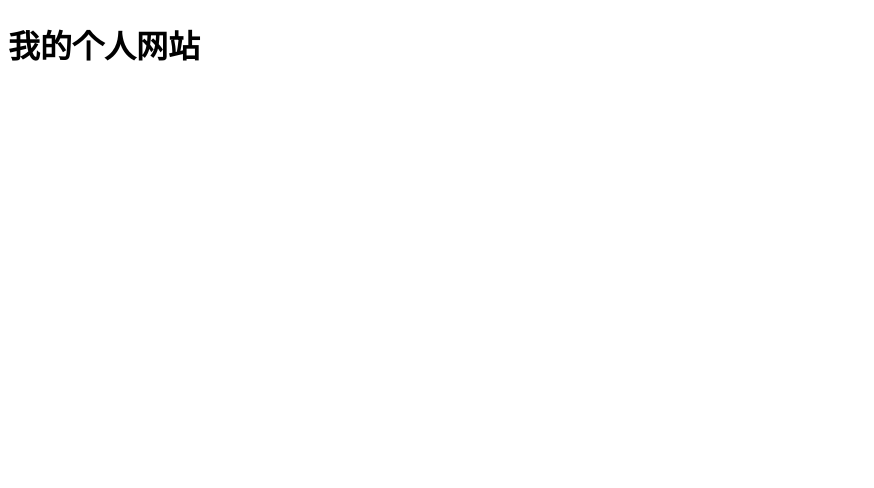
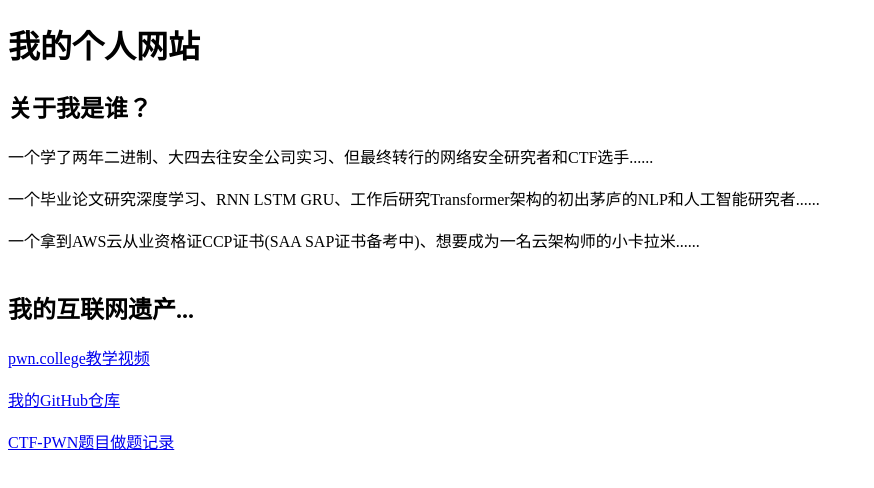
Before and after one commit to Apolonia-Vitali-Corleone/www.whynotcloud.ltd, a plain HTML site: page site/cn/index.html in a window 1280 px wide. Shown: the whole page, without its empty margins (0-874 px from the left). Drawn offline with Linux system fonts and the light colour scheme.

Commit message:
update cn/index.html

```diff
--- a/site/cn/index.html
+++ b/site/cn/index.html
@@ -1,11 +1,43 @@
 <!DOCTYPE html>
 <html>
 <head>
+    <meta charset="UTF-8">
     <title>个人网站</title>
 </head>
 <body>
 
 <h1>我的个人网站</h1>
+<h2>关于我是谁？</h2>
+一个学了两年二进制、大四去往安全公司实习、但最终转行的网络安全研究者和CTF选手......
+
+<br>
+<br>
+
+一个毕业论文研究深度学习、RNN LSTM GRU、工作后研究Transformer架构的初出茅庐的NLP和人工智能研究者......
+
+<br>
+<br>
+
+一个拿到AWS云从业资格证CCP证书(SAA SAP证书备考中)、想要成为一名云架构师的小卡拉米......
+
+<br>
+<br>
+
+<h2>我的互联网遗产...</h2>
+
+<a href="https://space.bilibili.com/476688832">pwn.college教学视频</a>
+
+<br>
+<br>
+
+<a href="https://github.com/Apolonia-Vitali-Corleone">
+    我的GitHub仓库</a>
+
+
+<br>
+<br>
+<a href="https://blog.csdn.net/m0_53932372/category_10878197.html?fromshare=blogcolumn&sharetype=blogcolumn&sharerId=10878197&sharerefer=PC&sharesource=m0_53932372&sharefrom=from_link">
+    CTF-PWN题目做题记录</a>
 
 </body>
 </html>
```
